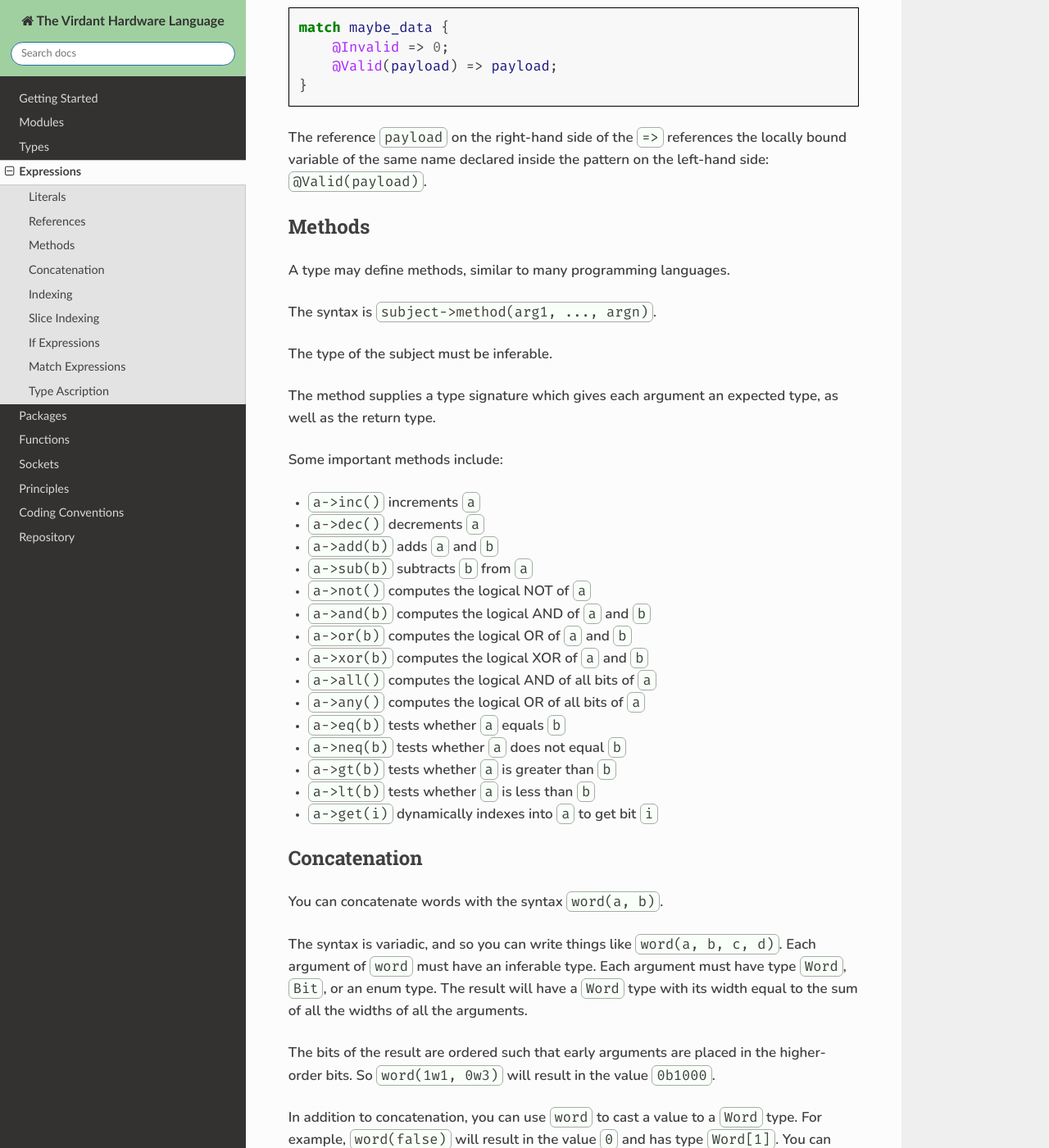
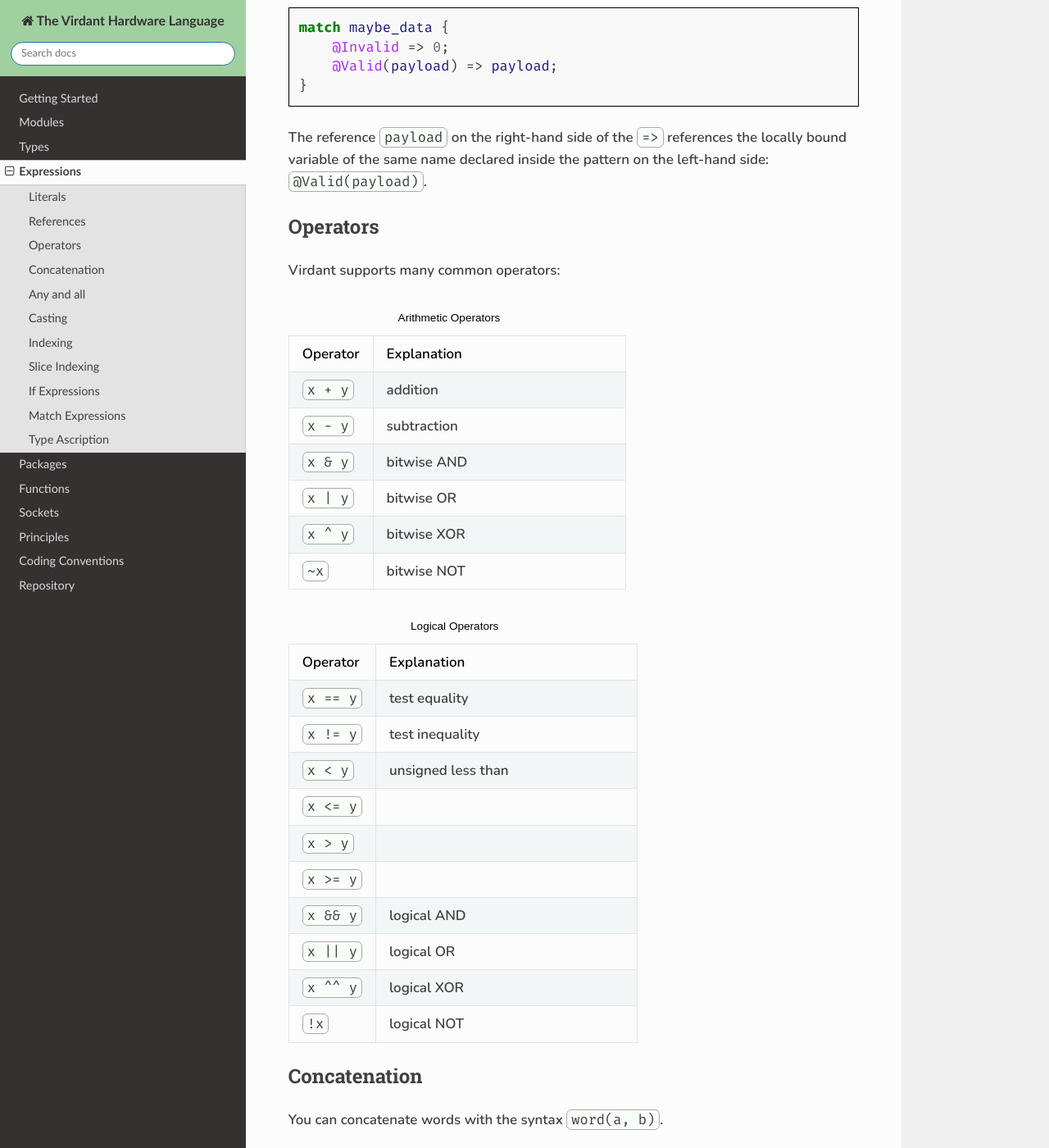
Before and after one commit to virdant-lang/virdant, a Sphinx documentation site: the page built from docs/source/expressions/index.rst, in a window 1280 px wide and 1400 px high, scrolled down 1274 px. Shown: the whole window at 82% size. Built offline with Sphinx 7.4.7 and the Read the Docs theme 3.1.0, drawn with Linux system fonts in a browser that asks for light colours; some of the changed text lies outside the part shown.

Commit message:
Fix up docs.

```diff
--- a/docs/source/expressions/index.rst
+++ b/docs/source/expressions/index.rst
@@ -38,7 +38,7 @@
 You can reference a `reg` or an `incoming` port, but you cannot reference an `outgoing` port.
 
 For clarity, when referencing a `reg`, it refers to the *previous* value of the register, as opposed to the *next* value.
-This means a statement such as `counter <= counter->inc()` is taking the previous value of `counter`, incrementing it,
+This means a statement such as `counter <= counter + 1` is taking the previous value of `counter`, incrementing it,
 and then that value gets latched to supply `counter` with its next value.
 
 In certain expressions, references can also point to locally-bound variables.
@@ -55,33 +55,73 @@
 declared inside the pattern on the left-hand side: `@Valid(payload)`.
 
 
-Methods
--------
-A type may define methods, similar to many programming languages.
+Operators
+---------
+Virdant supports many common operators:
 
-The syntax is `subject->method(arg1, ..., argn)`.
 
-The type of the subject must be inferable.
 
-The method supplies a type signature which gives each argument an expected type, as well as the return type.
+.. list-table:: Arithmetic Operators
+  :widths: 25 75
+  :header-rows: 1
 
-Some important methods include:
+  * - Operator
+    - Explanation
 
-* `a->inc()` increments `a`
-* `a->dec()` decrements `a`
-* `a->add(b)` adds `a` and `b`
-* `a->sub(b)` subtracts `b` from `a`
-* `a->not()` computes the logical NOT of `a`
-* `a->and(b)` computes the logical AND of `a` and `b`
-* `a->or(b)` computes the logical OR of `a` and `b`
-* `a->xor(b)` computes the logical XOR of `a` and `b`
-* `a->all()` computes the logical AND of all bits of `a`
-* `a->any()` computes the logical OR of all bits of `a`
-* `a->eq(b)` tests whether `a` equals `b`
-* `a->neq(b)` tests whether `a` does not equal `b`
-* `a->gt(b)` tests whether `a` is greater than `b`
-* `a->lt(b)` tests whether `a` is less than `b`
-* `a->get(i)` dynamically indexes into `a` to get bit `i`
+  * - `x + y`
+    - addition
+
+  * - `x - y`
+    - subtraction
+
+  * - `x & y`
+    - bitwise AND
+
+  * - `x | y`
+    - bitwise OR
+
+  * - `x ^ y`
+    - bitwise XOR
+
+  * - `~x`
+    - bitwise NOT
+
+.. list-table:: Logical Operators
+  :widths: 25 75
+  :header-rows: 1
+
+  * - Operator
+    - Explanation
+
+  * - `x == y`
+    - test equality
+
+  * - `x != y`
+    - test inequality
+
+  * - `x < y`
+    - unsigned less than
+
+  * - `x <= y`
+    -
+
+  * - `x > y`
+    -
+
+  * - `x >= y`
+    -
+
+  * - `x && y`
+    - logical AND
+
+  * - `x || y`
+    - logical OR
+
+  * - `x ^^ y`
+    - logical XOR
+
+  * - `!x`
+    - logical NOT
 
 
 Concatenation
@@ -103,13 +143,24 @@
 As a piece of trivia, you can also write `word()` to result in `0` with type `Word[0]`.
 
 
+Any and all
+-----------
+Given an expression `e` of type `Word[n]`, you can reduce by OR'ing together all the bits using `any(e)`
+or AND'ing them using `all(e)`.
+The result is has type `Bit`.
+
+Casting
+-------
+Given an expression `e` of an enum type, you can cast it to a `Word[n]` using `cast(e)`.
+
+
 Indexing
 --------
-You can statically index into a `Word[n]` with the syntax `w[0]`.
+You can statically index into a word with the syntax `w[0]`, `w[1]`, ..., etc.
 
 The index must be a constant value.
 Note that we use a plain literal and not `0w8` here.
-Moreover, it must be in the range of `0` to `n - 1`.
+Moreover, it must be in the range of 0 to n - 1.
 
 The result has type `Bit`.
 
@@ -178,16 +229,13 @@
 ---------------
 In some cases, you may want to supply the type of a value explicitly.
 
-Type ascription in Virdant is written `e[Foo]`.
+Type ascription in Virdant is written `e : Foo`.
 This causes the expression `e` to be checked against type `Foo`.
 
 This is required in some cases where the typechecker needs to be able to infer an expression's type,
 such as when using `word` on an enumerant literal.
-For example, you cannot simply write `word(#xor)`, since the arguments of `word` must be inferable,
-but there might be multiple enum types with an `#xor`.
-So instead, we write `word(#xor[AluOp])`.
 
 Type ascription is also very handy when you run into a type error you don't understand,
 and you want to figure out where the source of the issue is.
 It's also an alternative way to be explicit about the width of a literal.
-Eg, `0w8` can also be written `0[Word[8]]`.
+Eg, `0w8` can also be written `0 : Word[8]`.
```
Also changed, not shown: docs/source/getting-started.rst (+17 -7 lines), 8 other files.
